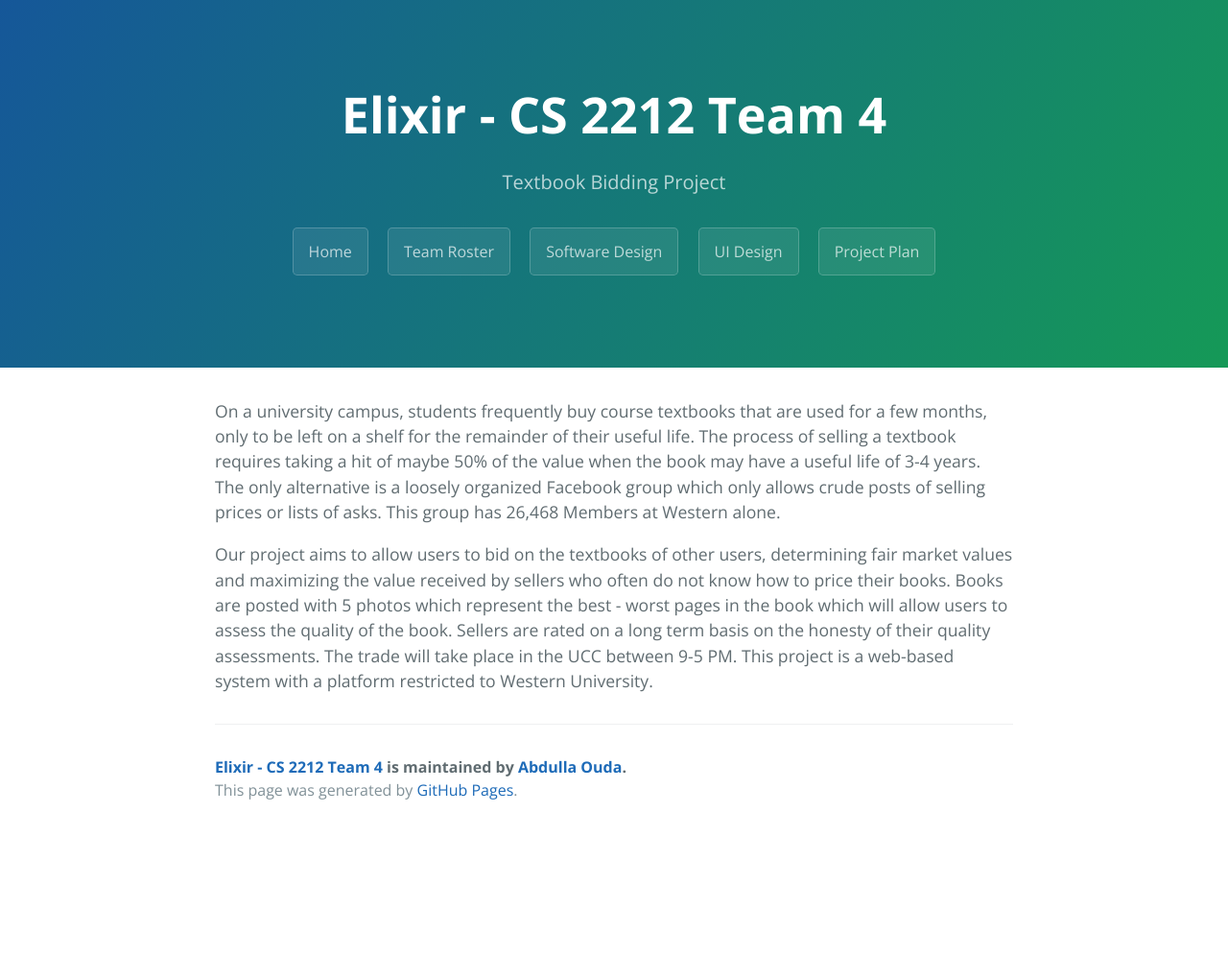
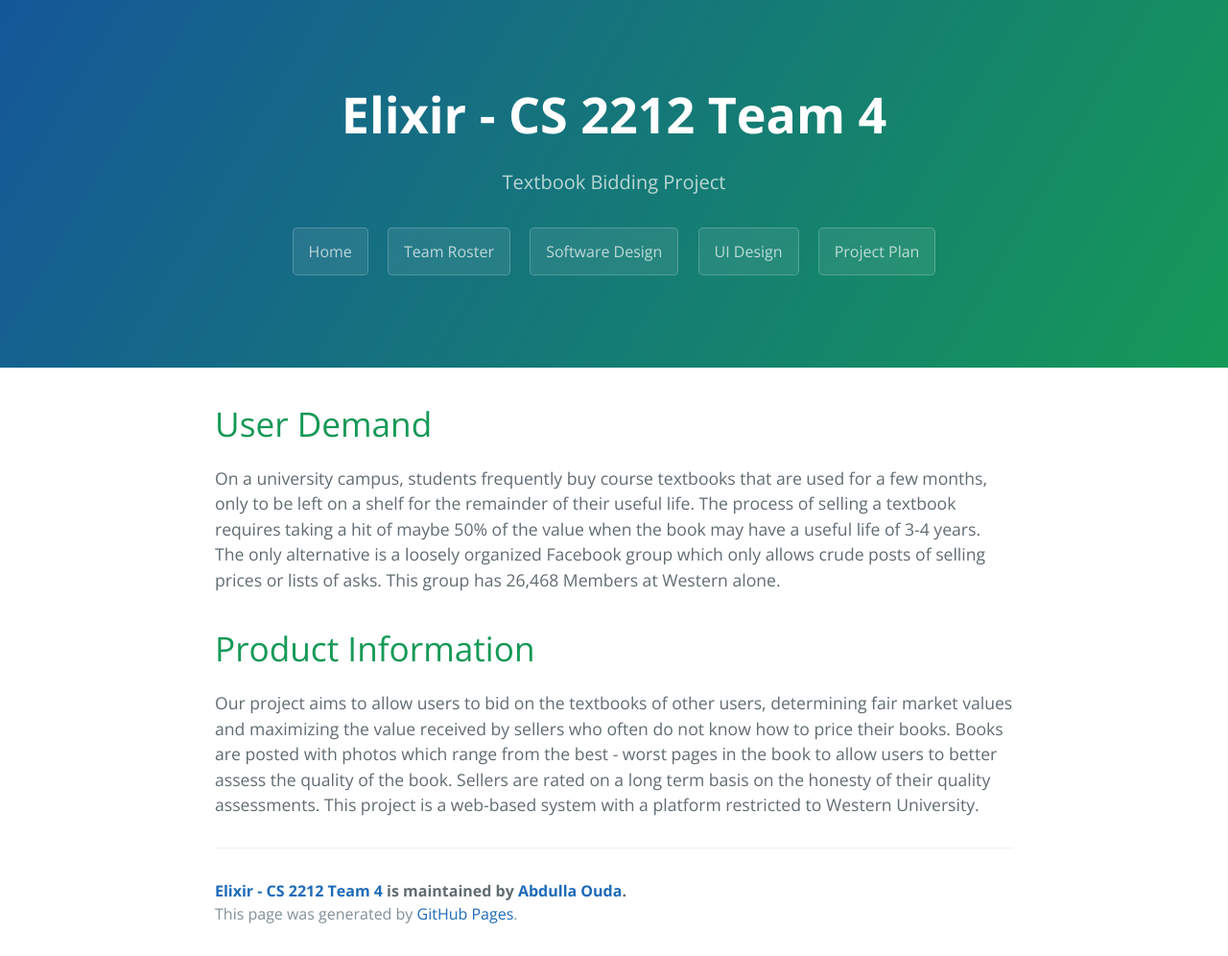
Before and after one commit to zpan45/textbook.town, a Jekyll site: the page built from docs/index.html, in a window 1280 px wide. Shown: the whole page at 96% size. Built offline with Jekyll 4.4.1, drawn with Linux system fonts in a browser that asks for light colours; the list of posts is cut into pages by our own code; before the commit the page ends 900 px from its top, so only the background shows below that.

Commit message:
Updated index information

```diff
--- a/docs/index.html
+++ b/docs/index.html
@@ -5,7 +5,9 @@ title: {{ site.name }}
 
 <div id="home">
   <body>
+    <h1>User Demand</h1>
     <p>On a university campus, students frequently buy course textbooks that are used for a few months, only to be left on a shelf for the remainder of their useful life. The process of selling a textbook requires taking a hit of maybe 50% of the value when the book may have a useful life of 3-4 years. The only alternative is a loosely organized Facebook group which only allows crude posts of selling prices or lists of asks. This group has 26,468 Members at Western alone.</p>
-    <p>Our project aims to allow users to bid on the textbooks of other users, determining fair market values and maximizing the value received by sellers who often do not know how to price their books. Books are posted with 5 photos which represent the best - worst pages in the book which will allow users to assess the quality of the book. Sellers are rated on a long term basis on the honesty of their quality assessments. The trade will take place in the UCC between 9-5 PM. This project is a web-based system with a platform restricted to Western University.</p>
+    <h1>Product Information</h1>
+    <p>Our project aims to allow users to bid on the textbooks of other users, determining fair market values and maximizing the value received by sellers who often do not know how to price their books. Books are posted with photos which range from the best - worst pages in the book to allow users to better assess the quality of the book. Sellers are rated on a long term basis on the honesty of their quality assessments. This project is a web-based system with a platform restricted to Western University.</p>
   </body>
 </div>
```
